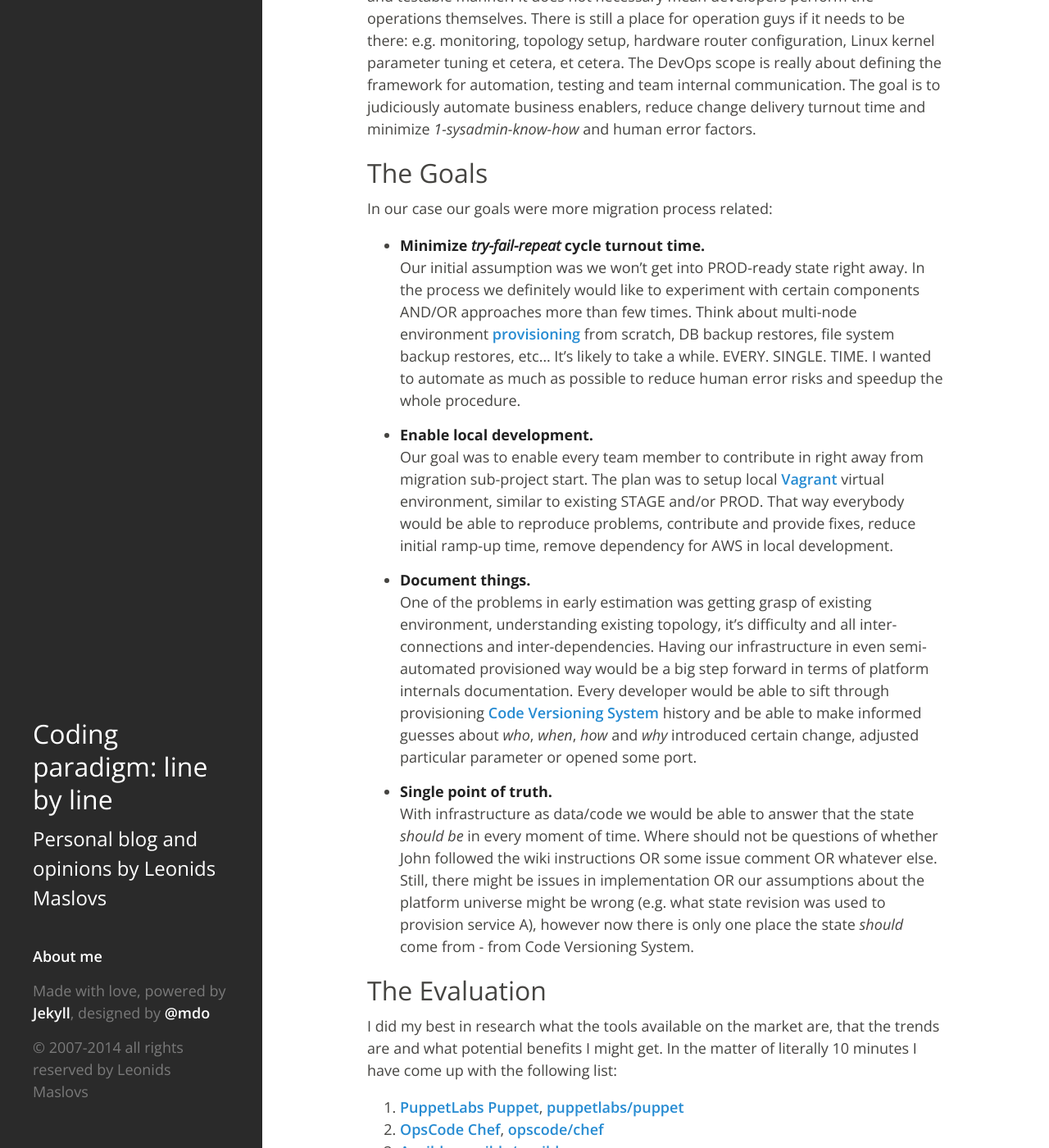
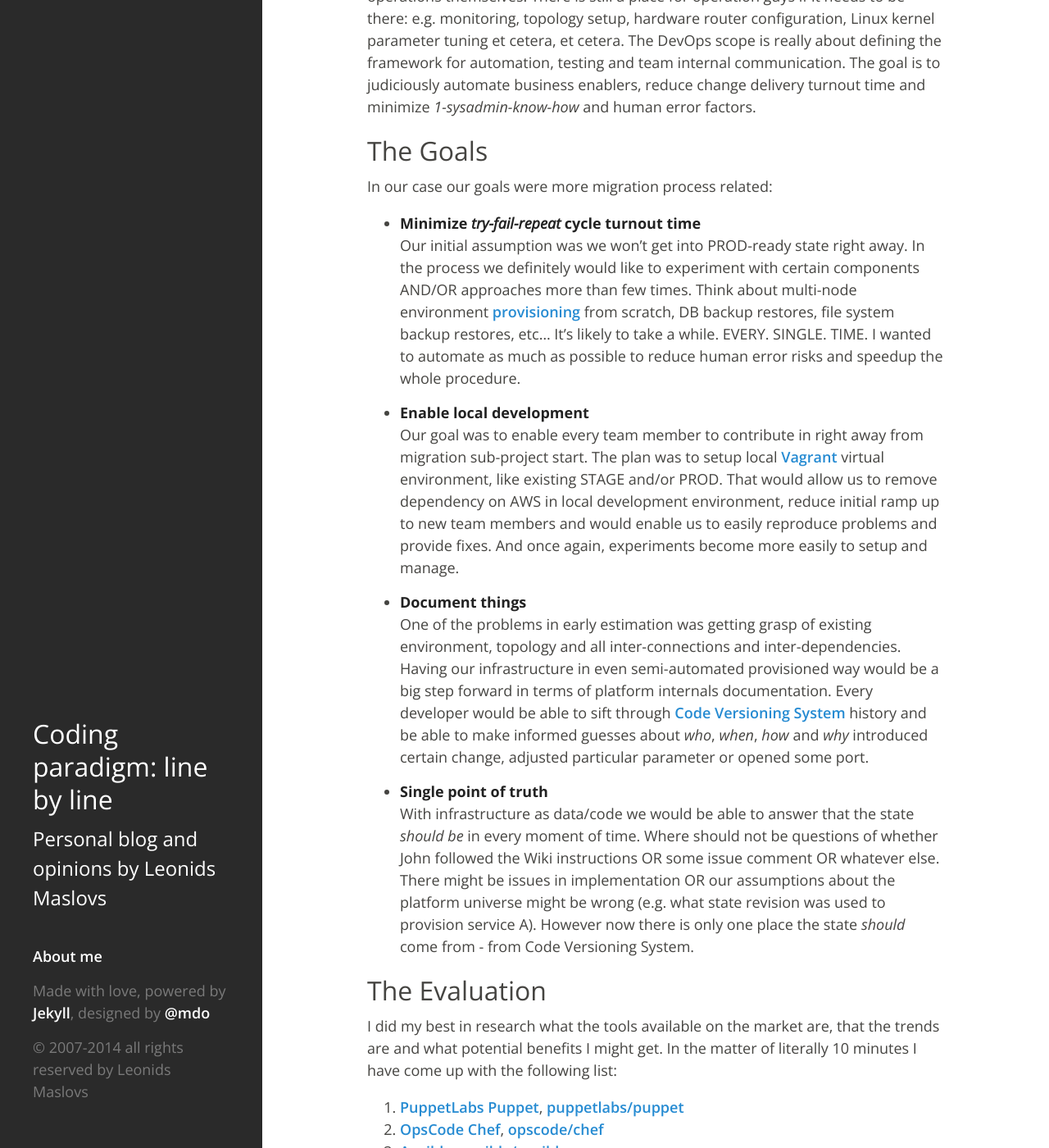
Before and after one commit to leonardinius/leonardinius.github.io, a Jekyll site: the page built from _posts/2014-08-06-devops-101-on-saltstack-example.md, in a window 1280 px wide and 1400 px high, scrolled down 2641 px. Shown: the whole window at 82% size. Built offline with Jekyll 4.4.1, drawn with Linux system fonts in a browser that asks for light colours; Markdown is read by kramdown in place of the engine named in the settings; comment, search, counter and statistics services are not loaded; some of the changed text lies outside the part shown.

Commit message:
Small rewording changes

```diff
--- a/_posts/2014-08-06-devops-101-on-saltstack-example.md
+++ b/_posts/2014-08-06-devops-101-on-saltstack-example.md
@@ -68,9 +68,9 @@
 ## The Golden Hammer
 
 The struggle for resolution in my practice quite often begins with search for
-mystic _Golden Hammer_ (we also might call it _Holy Grail_), some particular
-practice or set of tools, which would do all the hard work instead of us and
-would make all hard problems to vanish away.
+mystic _Golden Hammer_ - some particular practice, tool set of tools  which
+would do all the hard work instead of us and would make all hard problems to
+vanish away.
 
 [DevOps] [define:devops] is such new sexy buzzword methodology glossing all
 around on top of _i-cloudy i-thingy_ and claims to address exactly that.
@@ -100,7 +100,7 @@
 
 In our case our goals were more migration process related:
 
- - **Minimize _try-fail-repeat_ cycle turnout time.** <br/>
+ - **Minimize _try-fail-repeat_ cycle turnout time** <br/>
    Our initial assumption was we won't get into PROD-ready state right away. In
    the process we definitely would like to experiment with certain components
    AND/OR approaches more than few times. Think about multi-node environment
@@ -109,32 +109,33 @@
    TIME. I wanted to automate as much as possible to reduce human error risks
    and speedup the whole procedure.
 
- - **Enable local development.** <br/>
+ - **Enable local development** <br/>
    Our goal was to enable every team member to contribute in right away from
    migration sub-project start. The plan was to setup local [Vagrant] [11]
-   virtual environment, similar to existing STAGE and/or PROD. That way
-   everybody would be able to reproduce problems, contribute and provide fixes,
-   reduce initial ramp-up time, remove dependency for AWS in local development.
+   virtual environment, like existing STAGE and/or PROD. That would allow us to
+   remove dependency on AWS in local development environment, reduce initial
+   ramp up to new team members and would enable us to easily reproduce
+   problems and provide fixes. And once again, experiments become more easily
+   to setup and manage.
 
- - **Document things.** <br/>
+ - **Document things** <br/>
    One of the problems in early estimation was getting grasp of existing
-   environment, understanding existing topology, it's difficulty and all
-   inter-connections and inter-dependencies. Having our infrastructure in even
-   semi-automated provisioned way would be a big step forward in terms of
-   platform internals documentation. Every developer would be able to sift
-   through provisioning [Code Versioning System] [define:vcs] history and be
-   able to make informed guesses about _who_, _when_, _how_ and _why_
-   introduced certain change, adjusted particular parameter or opened some
-   port.
+   environment, topology and all inter-connections and inter-dependencies.
+   Having our infrastructure in even semi-automated provisioned way would be a
+   big step forward in terms of platform internals documentation. Every
+   developer would be able to sift through
+   [Code Versioning System] [define:vcs] history and be able to make informed
+   guesses about _who_, _when_, _how_ and _why_ introduced certain change,
+   adjusted particular parameter or opened some port.
 
- - **Single point of truth.** <br />
+ - **Single point of truth** <br />
    With infrastructure as data/code we would be able to answer that the state
    _should be_ in every moment of time. Where should not be questions of
-   whether John followed the wiki instructions OR some issue comment OR
-   whatever else. Still, there might be issues in implementation OR our
-   assumptions about the platform universe might be wrong (e.g. what state
-   revision was used to provision service A), however now there is only one
-   place the state _should_ come from - from Code Versioning System.
+   whether John followed the Wiki instructions OR some issue comment OR
+   whatever else. There might be issues in implementation OR our assumptions
+   about the platform universe might be wrong (e.g. what state revision was
+   used to provision service A). However now there is only one place the state
+   _should_ come from - from Code Versioning System.
 
 ## The Evaluation
 
```
Also changed, not shown: other parts of _posts/2014-08-06-devops-101-on-saltstack-example.md (+2 -2 lines).
